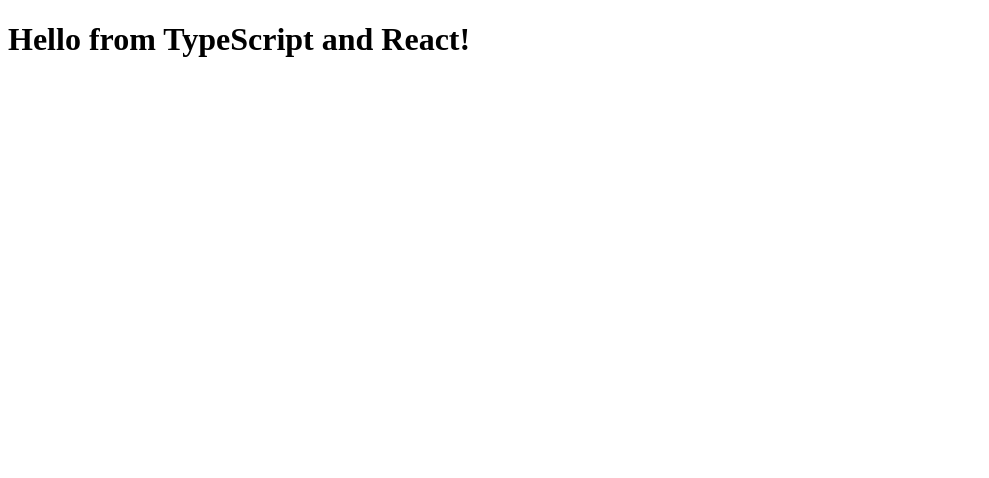
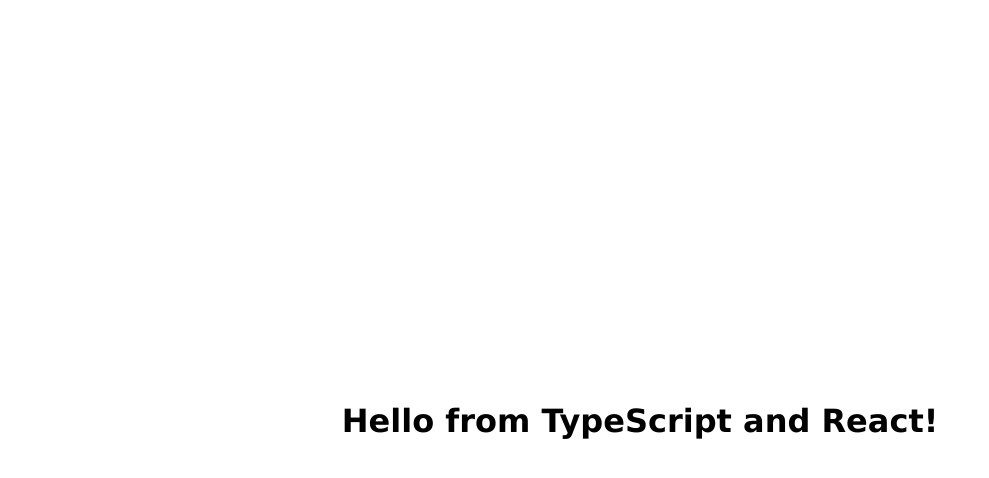
Before and after one commit to SebastianJohanssonn/React-playground, a React app: page / in a window 1280 px wide. Shown: the top 478 px of the page, without its empty margins (0-989 px from the left). Built offline with nearby package versions, Linux system fonts and the light colour scheme.

Commit message:
added style.

```diff
--- a/index.html
+++ b/index.html
@@ -4,6 +4,13 @@
     <meta charset="UTF-8">
     <meta name="viewport" content="width=device-width, initial-scale=1.0">
     <meta http-equiv="X-UA-Compatible" content="ie=edge">
+    <style>
+        html, body, body > div{
+            height: 100%;
+            margin: 0;
+            font-family: Verdana, Geneva, Tahoma, sans-serif;
+        }
+    </style>
     <title>Document</title>
 </head>
 <body>
--- a/src/components/hello.tsx
+++ b/src/components/hello.tsx
@@ -1,4 +1,5 @@
 import * as React from "react";
+import {centeredContent} from "../style";
 
 export interface HelloProps { compiler: string; framework: string; }
 
@@ -6,6 +7,6 @@
 // State is never set so we use the '{}' type.
 export class Hello extends React.Component<HelloProps, {}> {
     render() {
-        return <h1>Hello from {this.props.compiler} and {this.props.framework}!</h1>;
+        return <h1 style = {centeredContent}>Hello from {this.props.compiler} and {this.props.framework}!</h1>;
     }
 }
--- /dev/null
+++ b/src/style.tsx
@@ -0,0 +1,11 @@
+import { CSSProperties } from "react";
+
+export const centeredContent: CSSProperties = {
+    width: '100%',
+    height:'100%',
+    display: "flex",
+    flexDirection: "column",
+    justifyContent: "center",
+    textAlign: "center",
+    alignItems: "center"
+}
```
